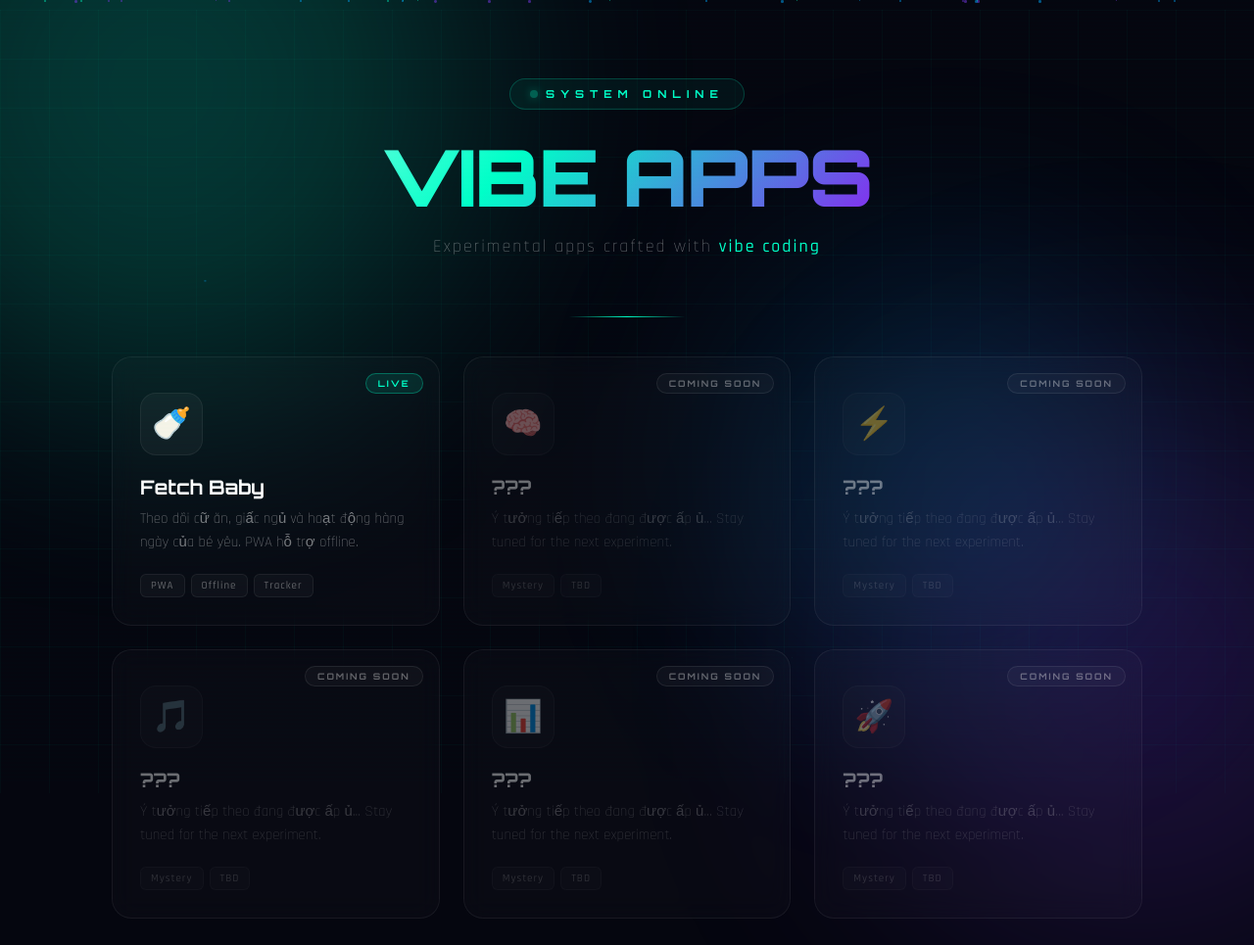
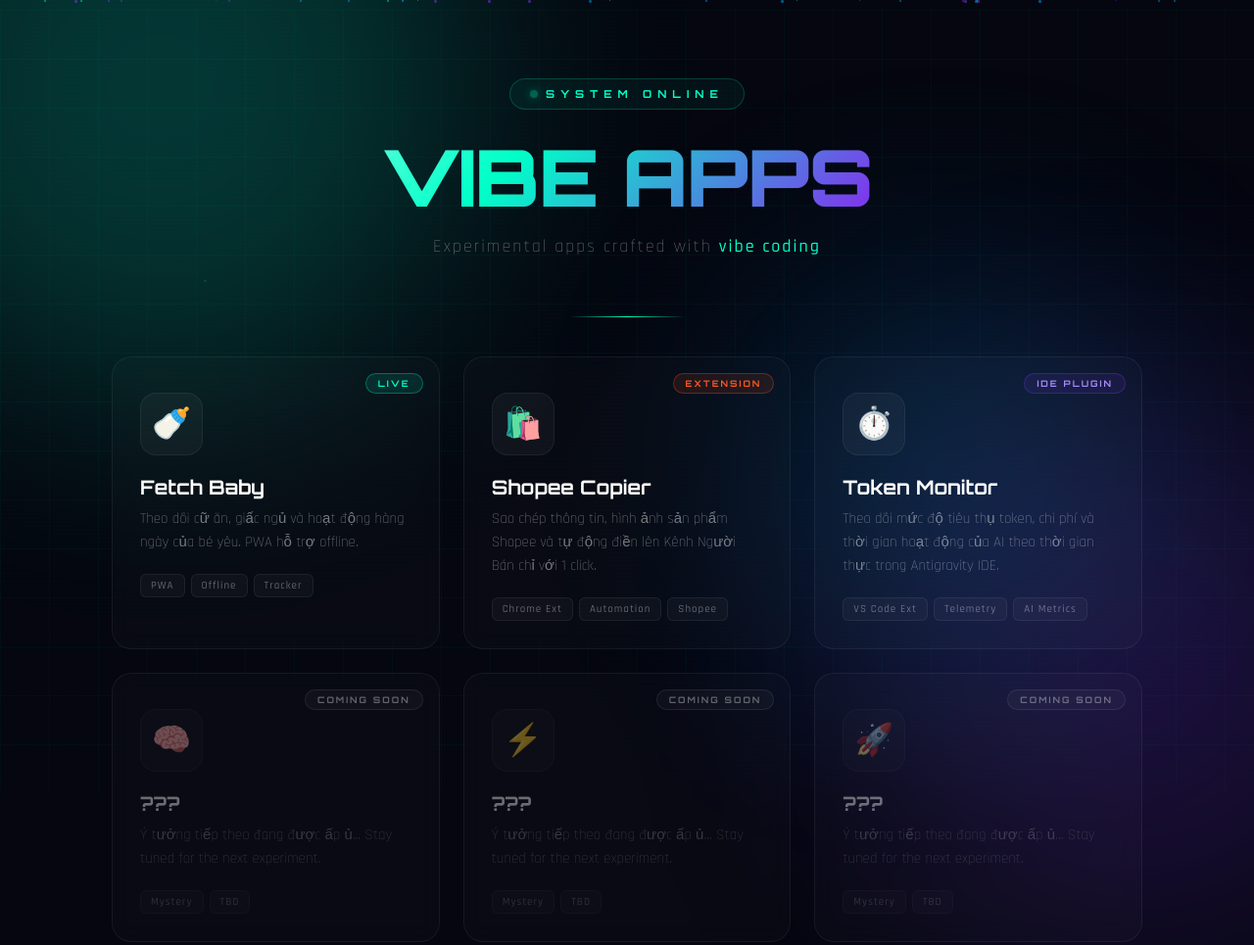
Before and after one commit to huynhtronghieu/vibe-code, a browser extension: page index.html in a window 1280 px wide. Shown: the top 965 px of the page at 98% size. Drawn offline with Linux system fonts and the light colour scheme.

Commit message:
feat: add project showcase entries and improve agent activity detection in token monitor

```diff
--- a/index.html
+++ b/index.html
@@ -386,8 +386,34 @@
       </div>
     </a>
 
+    <!-- SHOPEE PRODUCT COPIER — LIVE -->
+    <a href="https://github.com/huynhtronghieu/vibe-code/tree/main/shopee-copy-paste-extension" target="_blank" class="app-card" style="--card-accent: #ff5722; --card-glow: rgba(255, 87, 34, 0.15);">
+      <div class="card-status status-live" style="color: #ff5722; border-color: rgba(255, 87, 34, 0.3); background: rgba(255, 87, 34, 0.1);">Extension</div>
+      <div class="card-icon">🛍️</div>
+      <div class="card-title">Shopee Copier</div>
+      <div class="card-desc">Sao chép thông tin, hình ảnh sản phẩm Shopee và tự động điền lên Kênh Người Bán chỉ với 1 click.</div>
+      <div class="card-tags">
+        <span class="tag">Chrome Ext</span>
+        <span class="tag">Automation</span>
+        <span class="tag">Shopee</span>
+      </div>
+    </a>
+
+    <!-- ANTIGRAVITY TOKEN MONITOR — LIVE -->
+    <a href="https://github.com/huynhtronghieu/vibe-code/tree/main/antigravity-token-monitor" target="_blank" class="app-card" style="--card-accent: #7c3aed; --card-glow: rgba(124, 58, 237, 0.15);">
+      <div class="card-status status-live" style="color: #a78bfa; border-color: rgba(124, 58, 237, 0.3); background: rgba(124, 58, 237, 0.1);">IDE Plugin</div>
+      <div class="card-icon">⏱️</div>
+      <div class="card-title">Token Monitor</div>
+      <div class="card-desc">Theo dõi mức độ tiêu thụ token, chi phí và thời gian hoạt động của AI theo thời gian thực trong Antigravity IDE.</div>
+      <div class="card-tags">
+        <span class="tag">VS Code Ext</span>
+        <span class="tag">Telemetry</span>
+        <span class="tag">AI Metrics</span>
+      </div>
+    </a>
+
     <!-- COMING SOON 1 -->
-    <div class="app-card coming-soon" style="--card-accent: #7c3aed; --card-glow: rgba(124, 58, 237, 0.12);">
+    <div class="app-card coming-soon" style="--card-accent: #00a8ff; --card-glow: rgba(0, 168, 255, 0.12);">
       <div class="card-status status-soon">Coming Soon</div>
       <div class="card-icon">🧠</div>
       <div class="card-title">???</div>
@@ -398,9 +424,8 @@
       </div>
     </div>
 
-
     <!-- COMING SOON 2 -->
-    <div class="app-card coming-soon" style="--card-accent: #00a8ff; --card-glow: rgba(0, 168, 255, 0.12);">
+    <div class="app-card coming-soon" style="--card-accent: #ff6b6b; --card-glow: rgba(255, 107, 107, 0.12);">
       <div class="card-status status-soon">Coming Soon</div>
       <div class="card-icon">⚡</div>
       <div class="card-title">???</div>
@@ -412,30 +437,6 @@
     </div>
 
     <!-- COMING SOON 3 -->
-    <div class="app-card coming-soon" style="--card-accent: #ff6b6b; --card-glow: rgba(255, 107, 107, 0.12);">
-      <div class="card-status status-soon">Coming Soon</div>
-      <div class="card-icon">🎵</div>
-      <div class="card-title">???</div>
-      <div class="card-desc">Ý tưởng tiếp theo đang được ấp ủ... Stay tuned for the next experiment.</div>
-      <div class="card-tags">
-        <span class="tag">Mystery</span>
-        <span class="tag">TBD</span>
-      </div>
-    </div>
-
-    <!-- COMING SOON 4 -->
-    <div class="app-card coming-soon" style="--card-accent: #ffc107; --card-glow: rgba(255, 193, 7, 0.12);">
-      <div class="card-status status-soon">Coming Soon</div>
-      <div class="card-icon">📊</div>
-      <div class="card-title">???</div>
-      <div class="card-desc">Ý tưởng tiếp theo đang được ấp ủ... Stay tuned for the next experiment.</div>
-      <div class="card-tags">
-        <span class="tag">Mystery</span>
-        <span class="tag">TBD</span>
-      </div>
-    </div>
-
-    <!-- COMING SOON 5 -->
     <div class="app-card coming-soon" style="--card-accent: #e040fb; --card-glow: rgba(224, 64, 251, 0.12);">
       <div class="card-status status-soon">Coming Soon</div>
       <div class="card-icon">🚀</div>
```
Also changed, not shown: antigravity-token-monitor/extension.js (+47 -10 lines), 1 other file.
